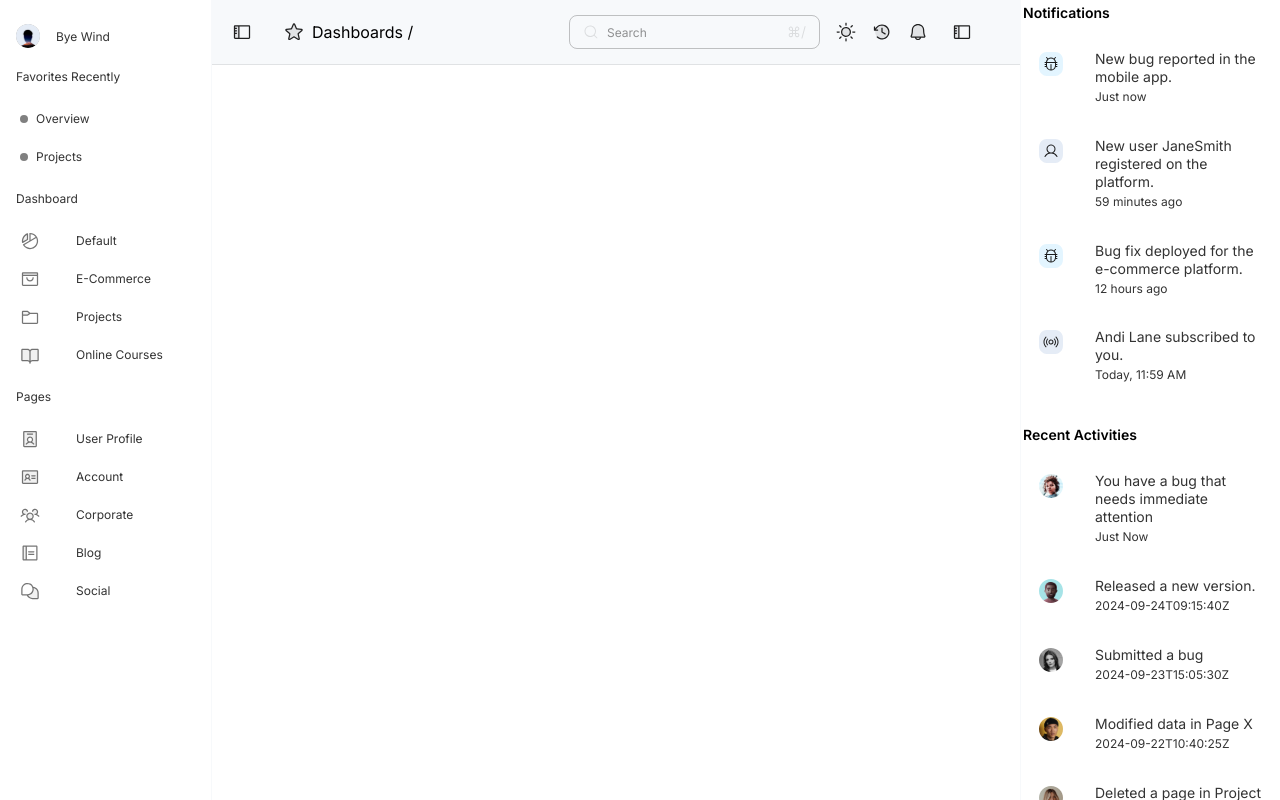
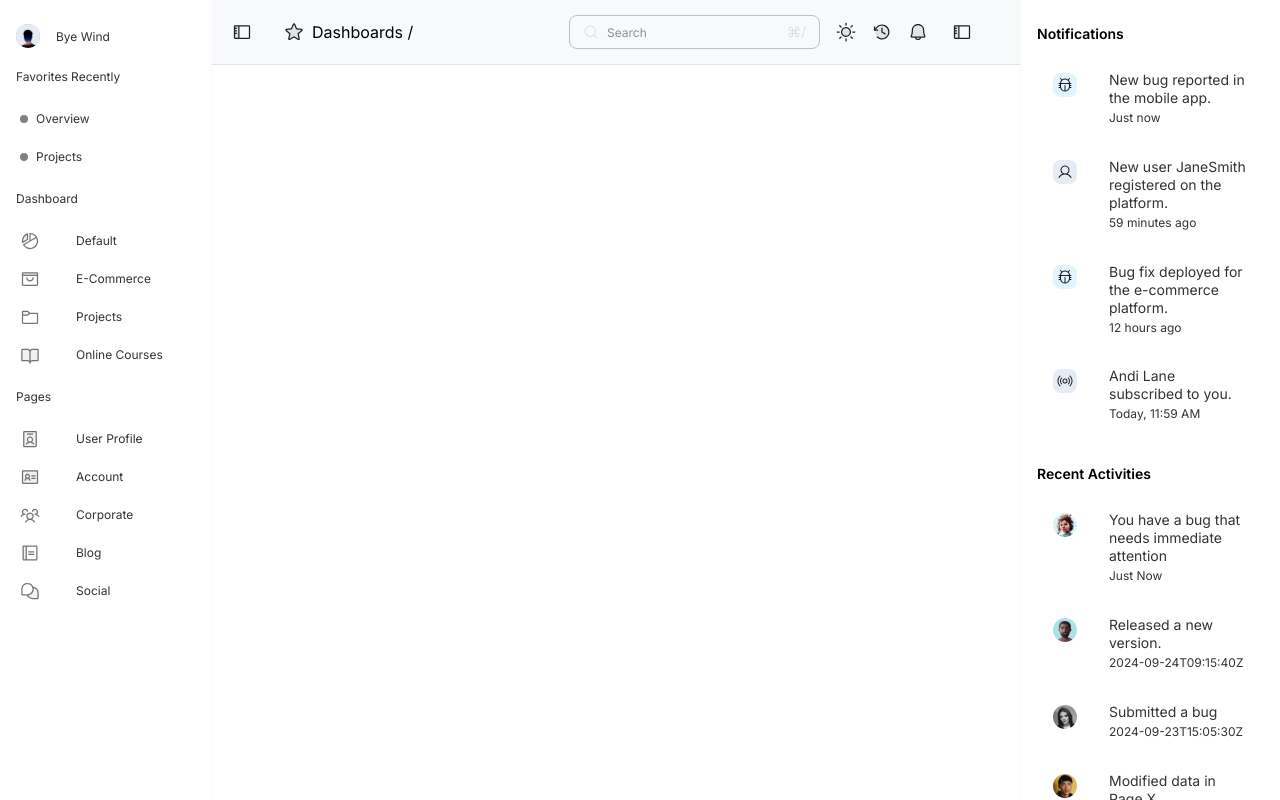
Before and after one commit to cbe99/stunning-broccoli, a React (Vite) app: page / in a window 1280 px wide. Built offline with nearby package versions, Linux system fonts and the light colour scheme.

Commit message:
fix: uninstalll unwanted imports

```diff
--- a/package.json
+++ b/package.json
@@ -16,12 +16,9 @@
     "@mui/material": "^6.1.1",
     "@mui/x-charts": "^7.18.0",
     "@mui/x-data-grid": "^7.18.0",
-    "leaflet": "^1.9.4",
     "react": "^18.3.1",
     "react-dom": "^18.3.1",
-    "react-leaflet": "^4.2.1",
-    "react-router-dom": "^6.26.2",
-    "recharts": "^2.12.7"
+    "react-router-dom": "^6.26.2"
   },
   "devDependencies": {
     "@eslint/js": "^9.9.0",
--- a/src/components/notificationPanel/notificationPanel.styled.js
+++ b/src/components/notificationPanel/notificationPanel.styled.js
@@ -7,8 +7,8 @@ export const StyledDrawer = styled(Drawer)(({ theme }) => ({
     '& .MuiDrawer-paper': {
         width: NOTIFICATION_PANEL_WIDTH,
         boxSizing: 'border-box',
-        padding: 2,
-        paddingTop: 3,
+        padding: theme.spacing(2),
+        paddingTop: theme.spacing(3),
         borderLeft: `1px solid ${theme.palette.primary.light}`,
     },
     zIndex: 0,
```
Also changed, not shown: 1 other file (tests, documents, lock files or other folders).
